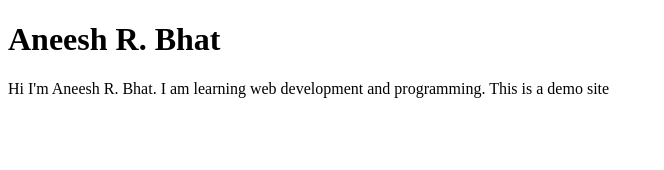
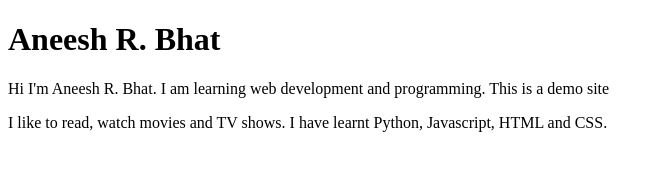
Before and after one commit to AneeshRBhat/Aneesh-site, a plain HTML site: page index.html in a window 1280 px wide. Shown: the whole page, without its empty margins (0-664 px from the left). Drawn offline with Linux system fonts and the light colour scheme.

Commit message:
feat: added info about myself
Added information about my hobbies and the programming languages I know

```diff
--- a/index.html
+++ b/index.html
@@ -12,5 +12,10 @@
       Hi I'm Aneesh R. Bhat. I am learning web development and programming. This
       is a demo site
     </p>
+
+    <p>
+        I like to read, watch movies and TV shows.
+        I have learnt Python, Javascript, HTML and CSS.
+    </p>
   </body>
 </html>
```
